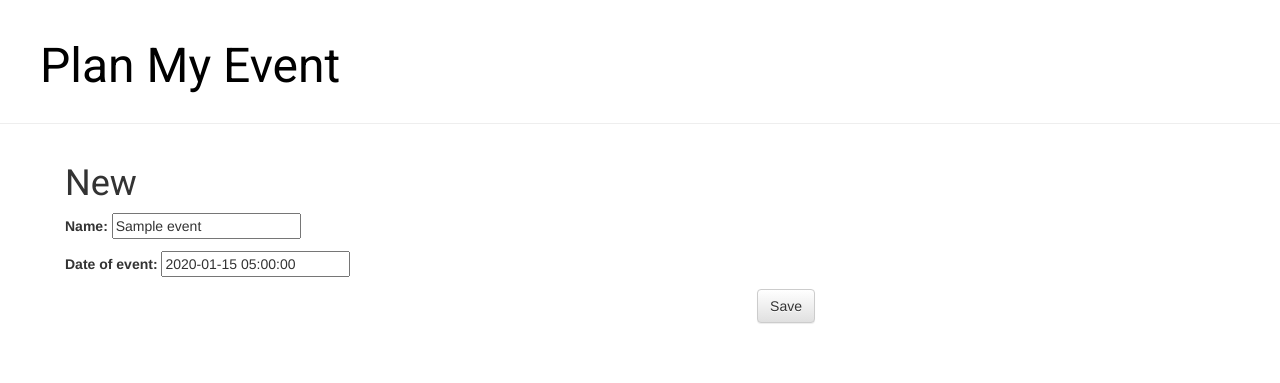
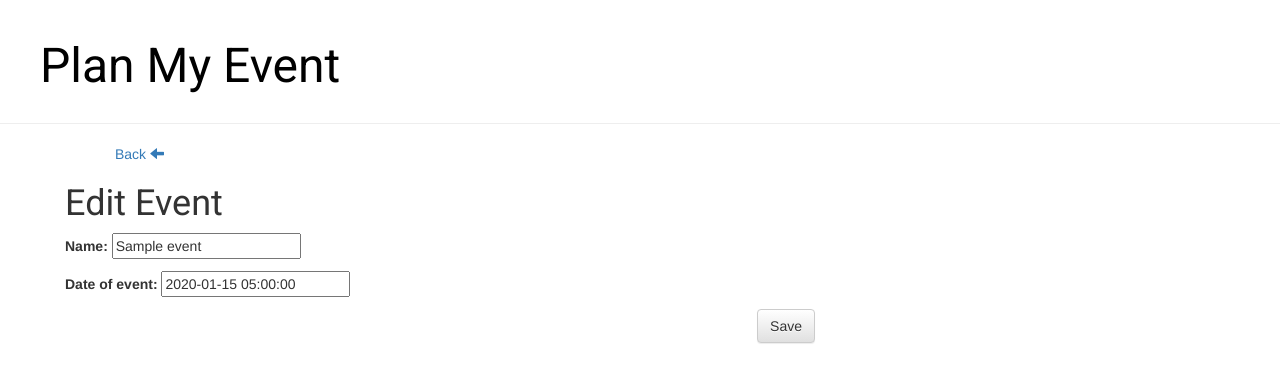
Before and after one commit to lesliexin/plan_my_event, a Django app: page /event/1/edit/ in a window 1280 px wide. Shown: the top 383 px of the page. Run offline with Django 3.2, Linux system fonts and the light colour scheme; tables that the repository leaves empty hold one stand-in row (values such as "Sample post"); some libraries are stand-ins or nearby versions.

Commit message:
Added ability to edit events

```diff
--- a/my_event_site/event_app/templates/event_app/event_edit.html
+++ b/my_event_site/event_app/templates/event_app/event_edit.html
@@ -1,7 +1,8 @@
 {% extends 'event_app/base.html' %}
 
 {% block content %}
-    <h1> New </h1>
+	<a href="{% url 'event_list' %}" class="content">Back  <span class="glyphicon glyphicon-arrow-left"></span></a>
+    <h1> {{ title }}  </h1>
     <form method="POST" class="event-form">{% csrf_token %}
         {{ form.as_p }}
         <button type="submit" class="save btn btn-default">Save</button>
--- a/my_event_site/event_app/templates/event_app/event_list.html
+++ b/my_event_site/event_app/templates/event_app/event_list.html
@@ -2,7 +2,7 @@
 
 {% block content %}
 	<div id='events1'>
-		<h2> Events </h2>
+		<h2> Your Events </h2>
 		<div class = "new">
 			<a href="{% url 'event_new' %}" >New Event <span class="glyphicon glyphicon-plus"></span></a>
 		</div>
--- a/my_event_site/event_app/urls.py
+++ b/my_event_site/event_app/urls.py
@@ -8,8 +8,10 @@ urlpatterns = [
     path('event/<int:pk>/edit/', views.event_edit, name='event_edit'),
     path('list/<int:pk>/new', views.list_new, name='list_new'),
     path('list/<int:pk>/<int:pk2>', views.list_detail, name='list_detail'),
+    path('list/<int:pk>/<int:pk2>/edit/', views.list_edit, name='list_edit'),
     path('guestlist/<int:pk>/', views.guestlist_detail, name='guestlist_detail'),
     path('guestlist/<int:pk>/', views.guestlist_detail, name='guestlist_detail'),
     path('item/<int:pk>/<int:pk2>', views.item_new, name='item_new'),
+    path('item/<int:pk>/<int:pk2>/<int:pk3>/edit/', views.item_edit, name='item_edit'),
     path('person/<int:pk>/', views.person_new, name='person_new'),
 ]
--- a/my_event_site/event_app/views.py
+++ b/my_event_site/event_app/views.py
@@ -49,7 +49,7 @@ def event_new(request):
 			return redirect('event_detail', pk=event.pk)
 	else:
 		form = EventForm()
-	return render(request,'event_app/event_edit.html', {'form': form})
+	return render(request,'event_app/event_edit.html', {'form': form, 'title': "New Event"})
 
 def event_edit(request, pk):
     event = get_object_or_404(Event, pk=pk)
@@ -62,7 +62,7 @@ def event_edit(request, pk):
             return redirect('event_detail', pk=event.pk)
     else:
         form = EventForm(instance=event)
-    return render(request, 'event_app/event_edit.html', {'form': form})
+    return render(request, 'event_app/event_edit.html', {'form': form, 'title': "Edit Event"})
 
 
 def list_new(request, pk):
@@ -76,8 +76,21 @@ def list_new(request, pk):
             return redirect('event_detail', pk=event.pk)
     else:
         form = ListForm()
-    return render(request,'event_app/event_edit.html', {'form': form})
+    return render(request,'event_app/event_edit.html', {'form': form, 'title': "New List"})
 
+def list_edit(request, pk, pk2):
+    event = get_object_or_404(Event, pk=pk)
+    list_ = get_object_or_404(List, pk=pk2)
+    if request.method == "POST":
+        form = ListForm(request.POST, instance=list_)
+        if form.is_valid():
+            list_ = form.save(commit=False)
+            list_.an_event = event
+            list_.save()
+            return redirect('event_detail', pk=event.pk)
+    else:
+        form = ListForm(instance=list_)
+    return render(request, 'event_app/event_edit.html', {'form': form, 'title': "Edit List"})
 
 def list_detail(request, pk, pk2):
     event = get_object_or_404(Event, pk=pk)
@@ -123,7 +136,22 @@ def item_new(request, pk, pk2):
             return redirect('event_detail', pk=event.pk)
     else:
         form = ItemForm()
-    return render(request,'event_app/event_edit.html', {'form': form})
+    return render(request,'event_app/event_edit.html', {'form': form, 'title': "New Item"})
+
+def item_edit(request, pk, pk2, pk3):
+    event = get_object_or_404(Event, pk=pk)
+    list_ = get_object_or_404(List, pk=pk2)
+    item = get_object_or_404(Item, pk=pk3)
+    if request.method == "POST":
+        form = ItemForm(request.POST, instance=item)
+        if form.is_valid():
+            item = form.save(commit=False)
+            item.a_list = list_
+            item.save()
+            return redirect('event_detail', pk=event.pk)
+    else:
+        form = ItemForm(instance=item)
+    return render(request, 'event_app/event_edit.html', {'form': form, 'title': "Edit Item"})
 
 def person_new(request, pk):
     if request.method == "POST":
@@ -138,4 +166,4 @@ def person_new(request, pk):
             return redirect('event_detail', pk=event.pk)
     else:
         form = PersonForm()
-    return render(request,'event_app/event_edit.html', {'form': form})
+    return render(request,'event_app/event_edit.html', {'form': form, 'title': "New Guest"})
```
Also changed, not shown: my_event_site/event_app/templates/event_app/list_detail.html (+4 -3 lines), my_event_site/event_app/templates/event_app/list_edit.html (added, +9 -0 lines).
